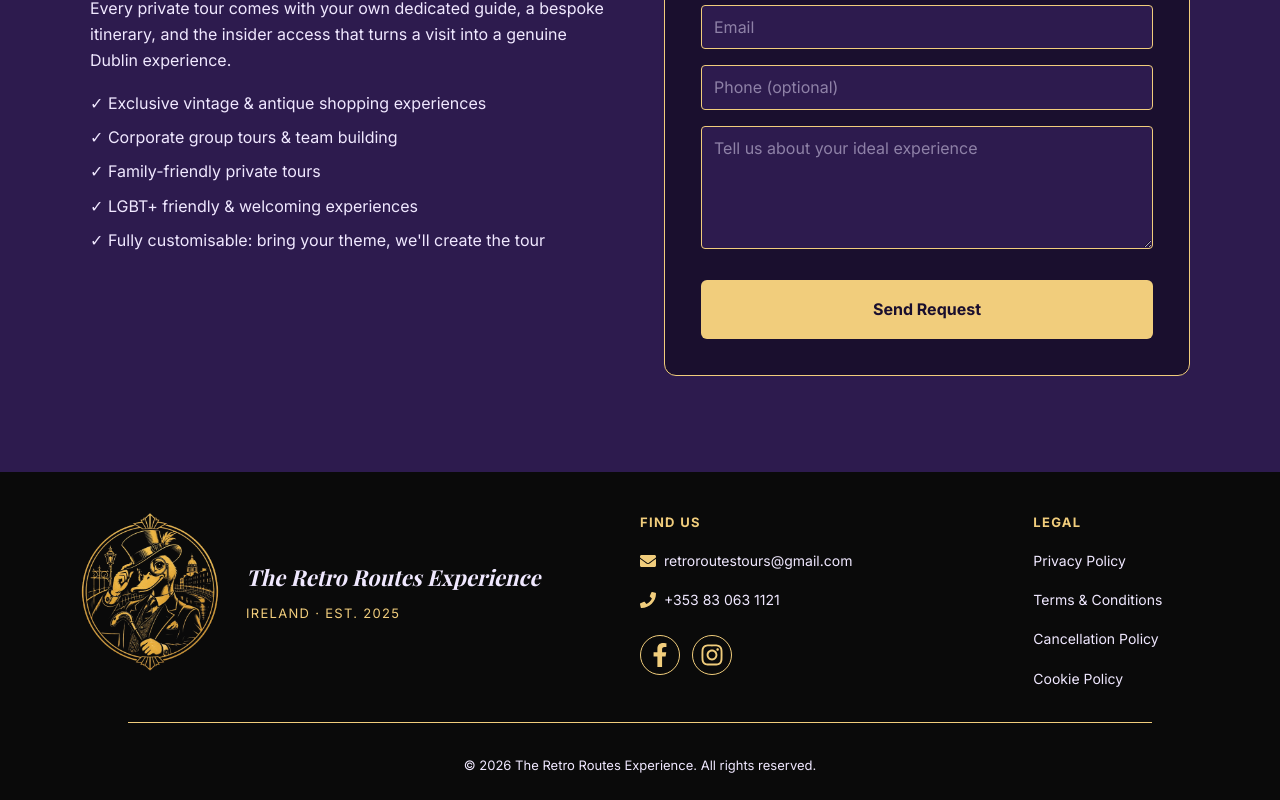
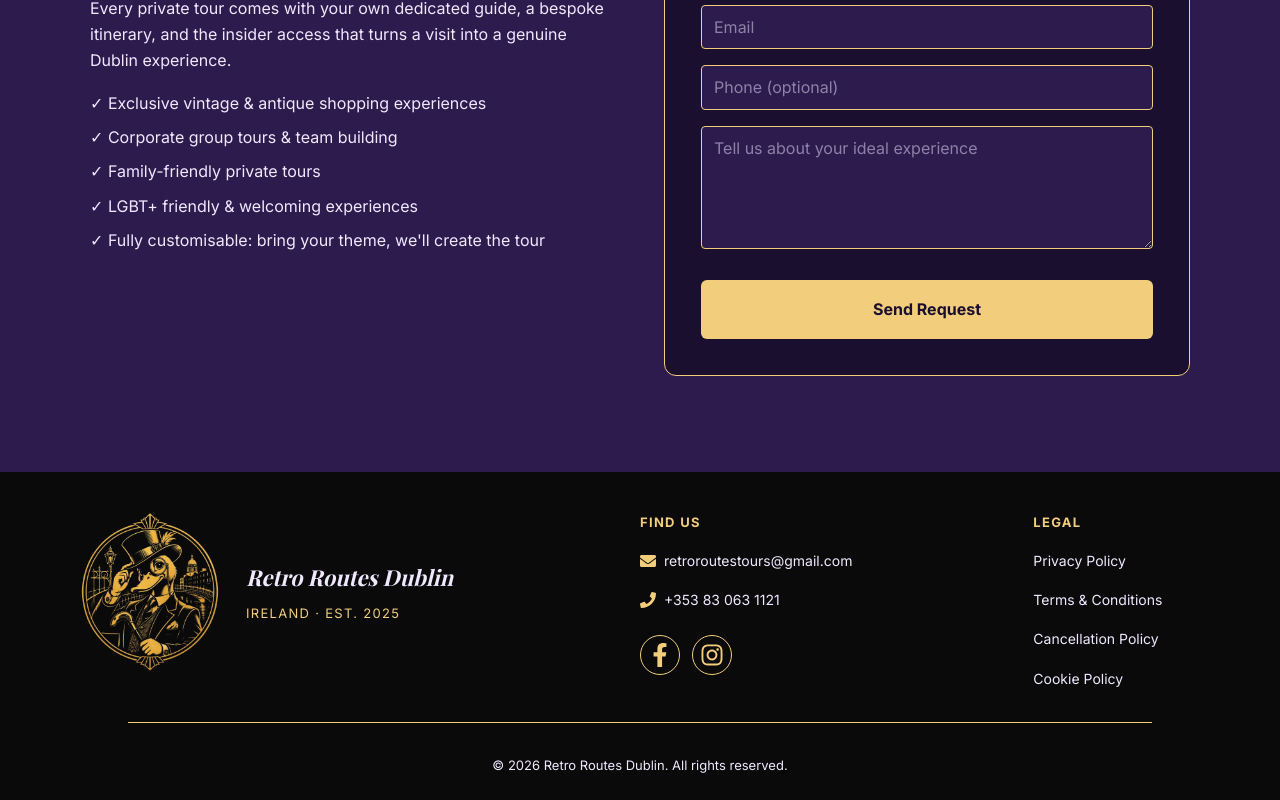
Before and after one commit to pgiouvanas-ai/retro-routes-ai, a Next.js app: page / in a window 1280 px wide. Shown: the part 3194-3994 px from the top of the page. Built offline with nearby package versions, Linux system fonts and the light colour scheme.

Commit message:
feat: changing site title in footer

```diff
--- a/components/Footer.tsx
+++ b/components/Footer.tsx
@@ -17,7 +17,7 @@ export default function Footer() {
             className="object-contain"
           />
           <div>
-            <h3 className="font-display italic text-[22px] text-cream mb-2">The Retro Routes Experience</h3>
+            <h3 className="font-display italic text-[22px] text-cream mb-2">Retro Routes Dublin</h3>
             <p className="text-[13px] text-gold tracking-widest uppercase">Ireland · Est. 2025</p>
           </div>
         </div>
@@ -55,7 +55,7 @@ export default function Footer() {
       </div>
 
       <hr className="border-t border-gold w-4/5 mx-auto my-8" />
-      <p className="text-[13px] text-cream text-center">© 2026 The Retro Routes Experience. All rights reserved.</p>
+      <p className="text-[13px] text-cream text-center">© 2026 Retro Routes Dublin. All rights reserved.</p>
     </footer>
   );
 }
```
